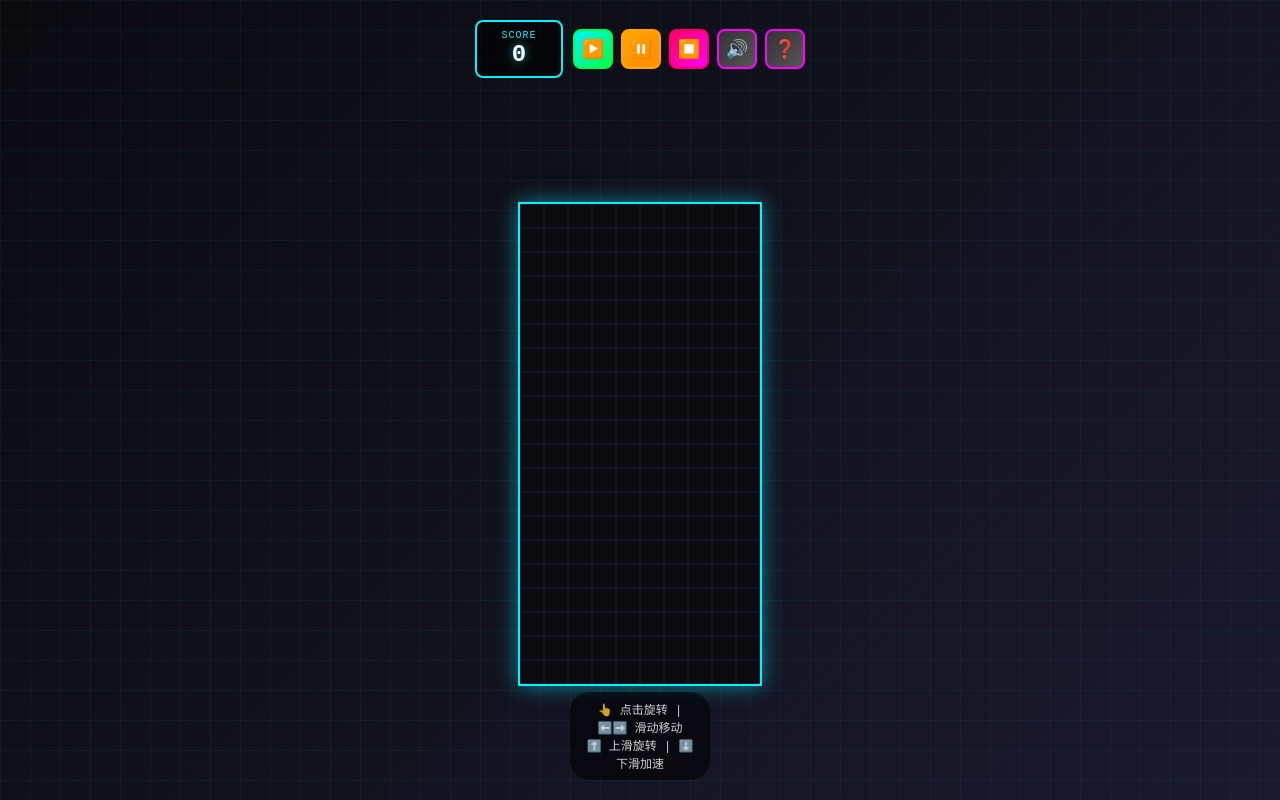
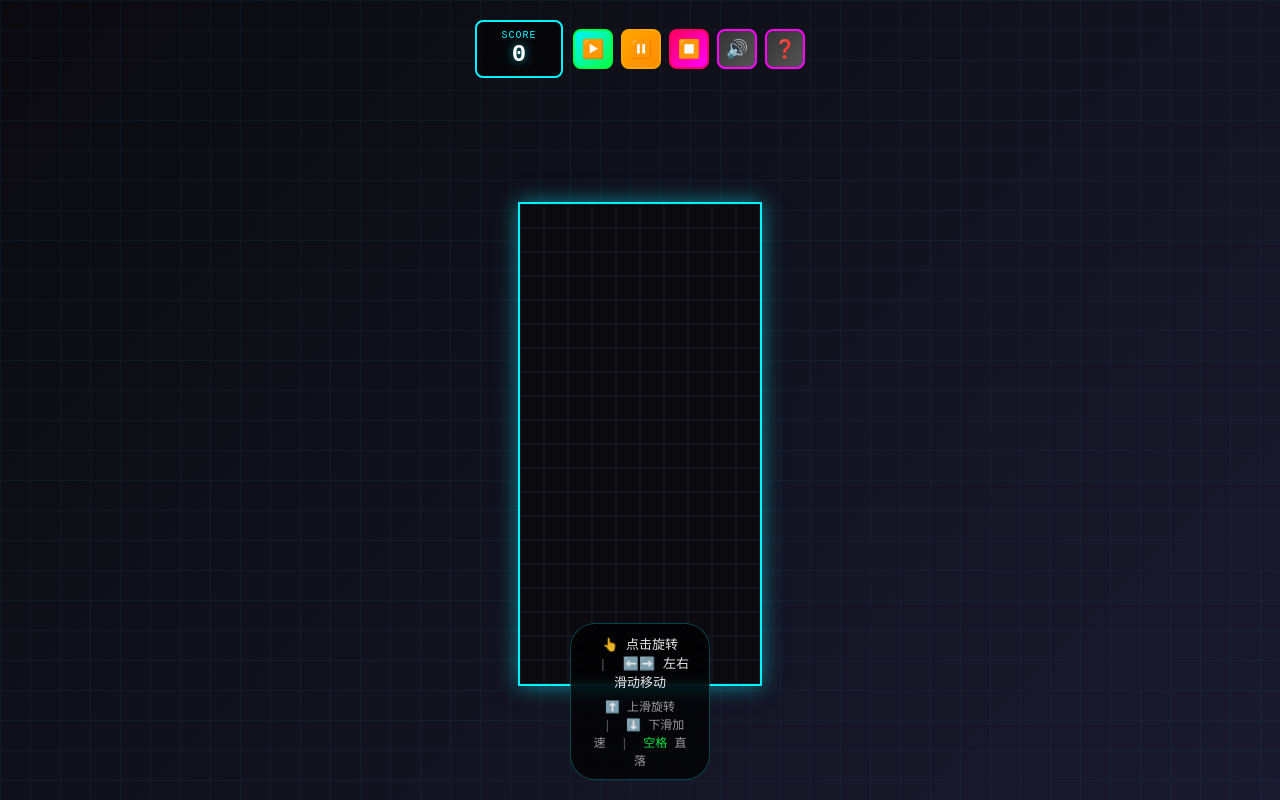
Before and after one commit to nanfeng2021/ai-tetris, a Flask app: page / in a window 1280 px wide. Run offline with Flask 3, Linux system fonts and the light colour scheme.

Commit message:
docs: 更新操作提示，使其更准确
Changes:
- 优化底部提示样式（双色显示，更清晰）
- 添加手势技巧说明
- 使用彩色 emoji 区分不同操作类型
- 增加视觉层次（主操作 + 次要操作）
- 添加毛玻璃效果和边框

```diff
--- a/web/templates/index.html
+++ b/web/templates/index.html
@@ -443,8 +443,19 @@
         </div>
 
         <!-- 操作提示 -->
-        <div id="helpTip" style="position:absolute;bottom:10px;left:50%;transform:translateX(-50%);background:rgba(0,0,0,0.7);color:#fff;padding:8px 16px;border-radius:20px;font-size:12px;pointer-events:none;opacity:0.8;text-align:center;">
-            👆 点击旋转 | ⬅️➡️ 滑动移动<br/>⬆️ 上滑旋转 | ⬇️ 下滑加速
+        <div id="helpTip" style="position:absolute;bottom:10px;left:50%;transform:translateX(-50%);background:rgba(0,0,0,0.8);color:#fff;padding:10px 20px;border-radius:25px;font-size:13px;pointer-events:none;opacity:0.9;text-align:center;backdrop-filter:blur(5px);border:1px solid rgba(0,243,255,0.3);">
+            <div style="margin-bottom:6px;">
+                <span style="color:#00f3ff;">👆</span> 点击旋转
+                <span style="color:#666;margin:0 8px;">|</span>
+                <span style="color:#00f3ff;">⬅️➡️</span> 左右滑动移动
+            </div>
+            <div style="font-size:12px;color:#aaa;">
+                <span style="color:#ff00ff;">⬆️</span> 上滑旋转
+                <span style="color:#666;margin:0 8px;">|</span>
+                <span style="color:#ffa500;">⬇️</span> 下滑加速
+                <span style="color:#666;margin:0 8px;">|</span>
+                <span style="color:#00ff41;">空格</span> 直落
+            </div>
         </div>
     </div>
 
@@ -458,11 +469,18 @@
 
                 <h4>📌 操作方式</h4>
                 <ul>
-                    <li>👆 旋转方块：<span class="key-badge">点击游戏框</span> 或 <span class="key-badge">↑</span></li>
-                    <li>⬅️ 左移：<span class="key-badge">←</span></li>
-                    <li>➡️ 右移：<span class="key-badge">→</span></li>
-                    <li>⬇️ 加速下落：<span class="key-badge">↓</span></li>
-                    <li>💥 直接掉落：<span class="key-badge">空格</span></li>
+                    <li>👆 旋转方块：<span class="key-badge">点击游戏框</span> 或 <span class="key-badge">⬆️ 上滑</span></li>
+                    <li>⬅️ 左移：<span class="key-badge">⬅️ 左滑</span> 或 <span class="key-badge">←</span></li>
+                    <li>➡️ 右移：<span class="key-badge">➡️ 右滑</span> 或 <span class="key-badge">→</span></li>
+                    <li>⬇️ 加速下落：<span class="key-badge">⬇️ 下滑</span> 或 <span class="key-badge">↓</span></li>
+                    <li>💥 直接掉落：<span class="key-badge">空格键</span> (仅电脑端)</li>
+                </ul>
+
+                <h4>💡 手势技巧</h4>
+                <ul>
+                    <li>✨ 短促点击 = 快速旋转</li>
+                    <li>🎯 滑动手势更流畅，适合移动端</li>
+                    <li>⚡ 连续下滑可加速下落</li>
                 </ul>
 
                 <h4>🎯 得分规则</h4>
```
